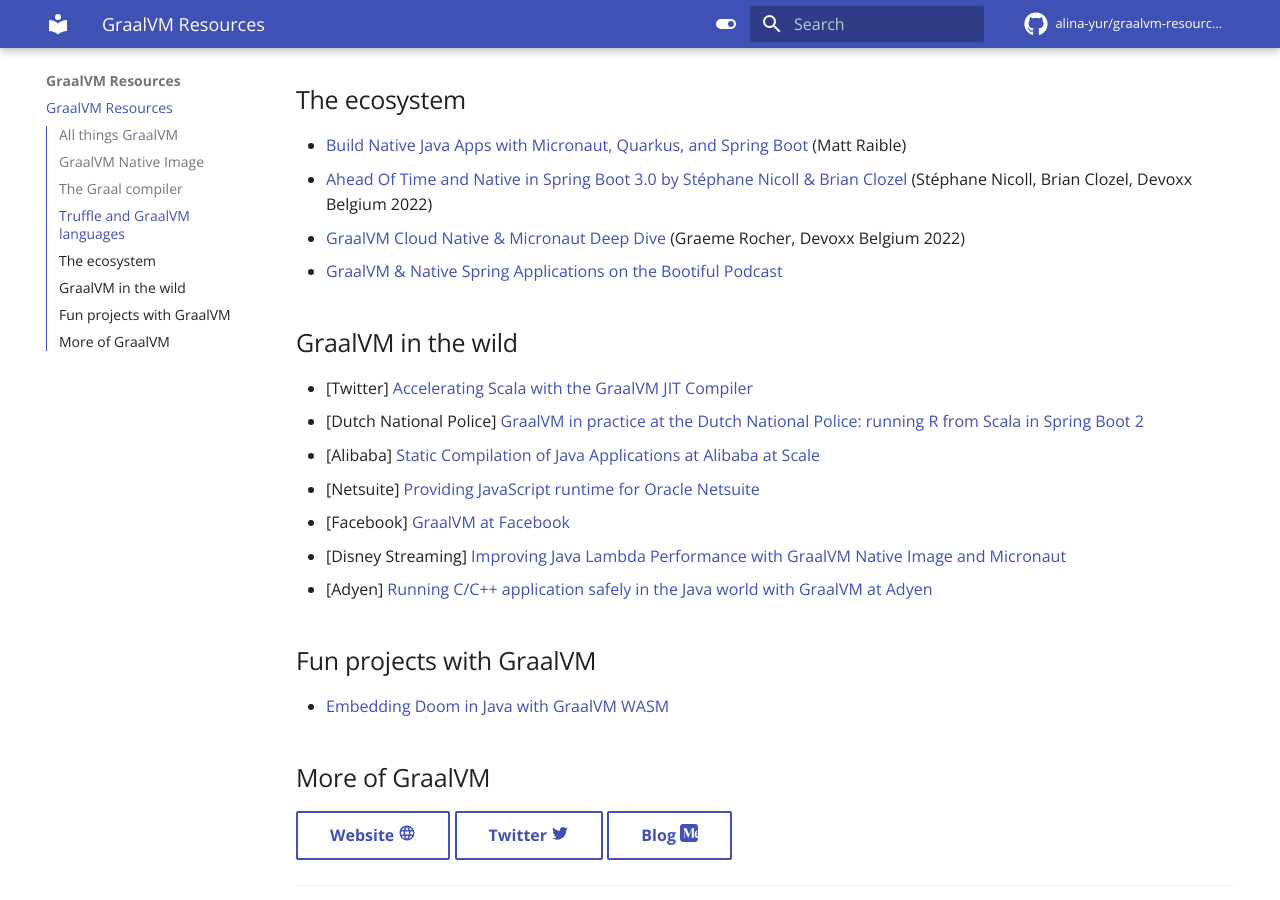
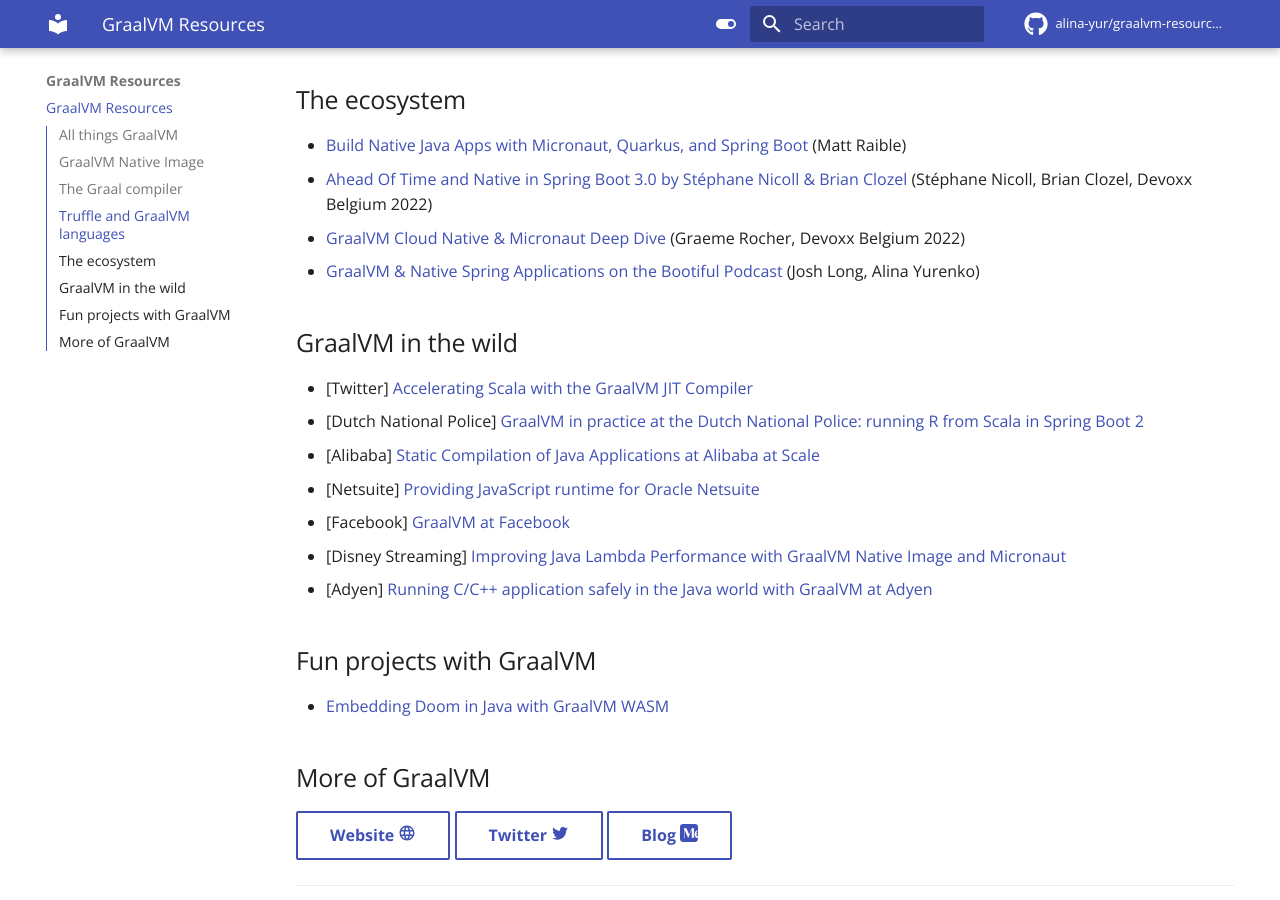
Before and after one commit to alina-yur/graalvm-resources, an MkDocs documentation site: the page built from docs/index.md, in a window 1280 px wide and 900 px high, scrolled down 924 px. Built offline with MkDocs 1.6.1 and Material for MkDocs 9.7.7, drawn with Linux system fonts in a browser that asks for light colours; comment, search, counter and statistics services are not loaded.

Commit message:
Update index.md

```diff
--- a/docs/index.md
+++ b/docs/index.md
@@ -31,7 +31,7 @@
 - [Build Native Java Apps with Micronaut, Quarkus, and Spring Boot](https://www.youtube.com/watch?v=sTebxMbPTCQ) (Matt Raible)
 - [Ahead Of Time and Native in Spring Boot 3.0 by Stéphane Nicoll & Brian Clozel](https://www.youtube.com/watch?v=TS4DpYSmfXk) (Stéphane Nicoll, Brian Clozel, Devoxx Belgium 2022)
 - [GraalVM Cloud Native & Micronaut Deep Dive](https://www.youtube.com/watch?v=3t-gwFuOtnM) (Graeme Rocher, Devoxx Belgium 2022)
-- [GraalVM & Native Spring Applications on the Bootiful Podcast](https://spring.io/blog/2023/01/26/a-bootiful-podcast-graalvm-advocate-alina-yurenko-on-a-bootiful-podcast)
+- [GraalVM & Native Spring Applications on the Bootiful Podcast](https://spring.io/blog/2023/01/26/a-bootiful-podcast-graalvm-advocate-alina-yurenko-on-a-bootiful-podcast) (Josh Long, Alina Yurenko)
 
 ## GraalVM in the wild
 
```
